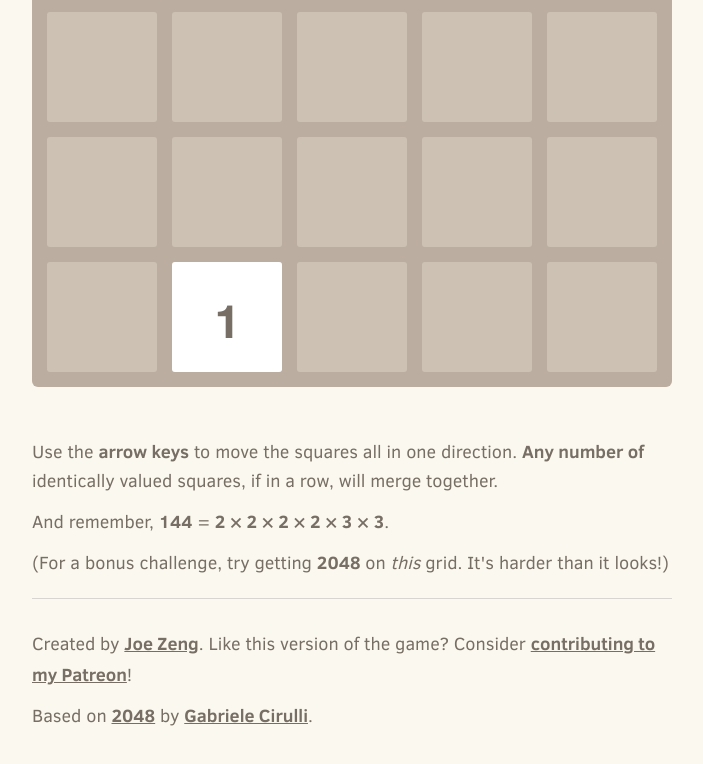
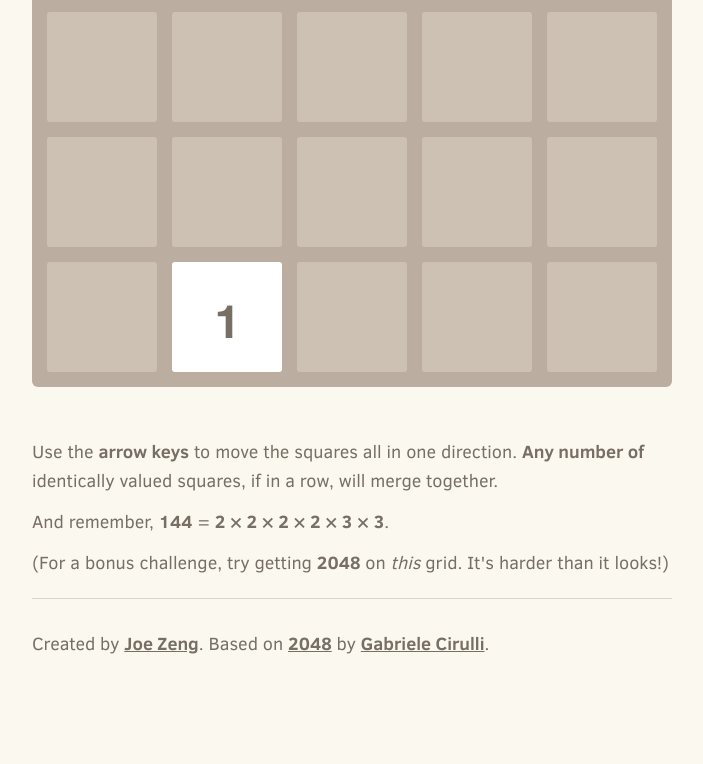
Before and after one commit to joezeng/144, a plain HTML site: page index.html in a window 1280 px wide. Shown: the part 516-1280 px from the top of the page, without its empty margins (288-991 px from the left). After the commit the page ends 1256 px from the top, so only its background shows below. Drawn offline with Linux system fonts and the light colour scheme.

Commit message:
Remove Patreon link.

```diff
--- a/index.html
+++ b/index.html
@@ -79,8 +79,7 @@
 		<p>And remember, <b>144</b> = <b>2 &times; 2 &times; 2 &times; 2 &times; 3 &times; 3</b>.</p>
 		<p>(For a bonus challenge, try getting <b>2048</b> on <i>this</i> grid. It's harder than it looks!)</p>
 		<hr>
-		<p>Created by <a href="http://joezeng.com/">Joe Zeng</a>. Like this version of the game? Consider <a href="http://patreon.com/joezeng">contributing to my Patreon</a>!</p>
-		<p>Based on <a href="http://gabrielecirulli.github.io/2048/" target="_blank">2048</a> by <a href="http://gabrielecirulli.com" target="_blank">Gabriele Cirulli</a>.</a></p>
+		<p>Created by <a href="http://joezeng.com/">Joe Zeng</a>. Based on <a href="http://gabrielecirulli.github.io/2048/" target="_blank">2048</a> by <a href="http://gabrielecirulli.com" target="_blank">Gabriele Cirulli</a>.</p>
 	</div>
 
   <script src="js/animframe_polyfill.js"></script>
```
